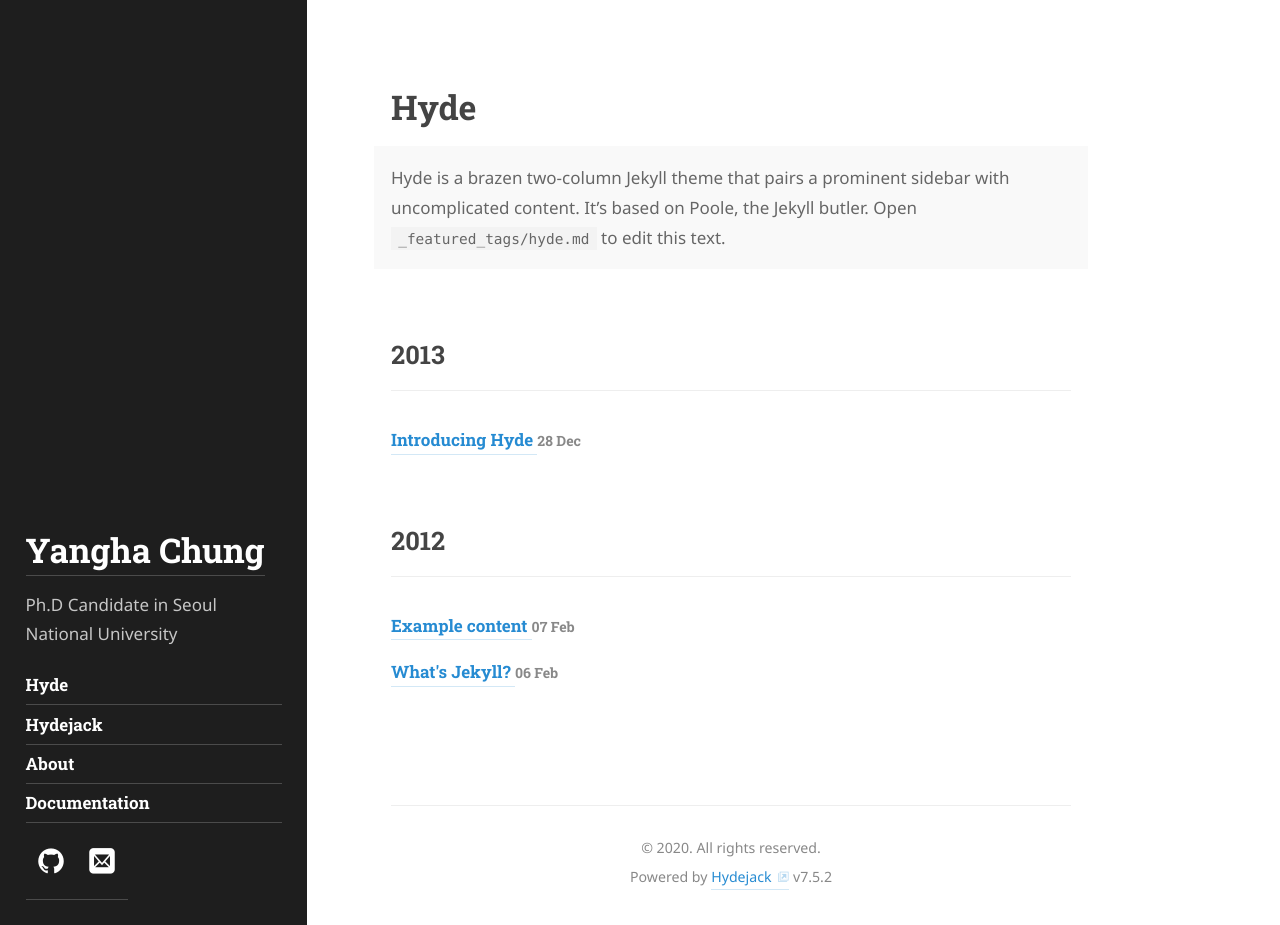
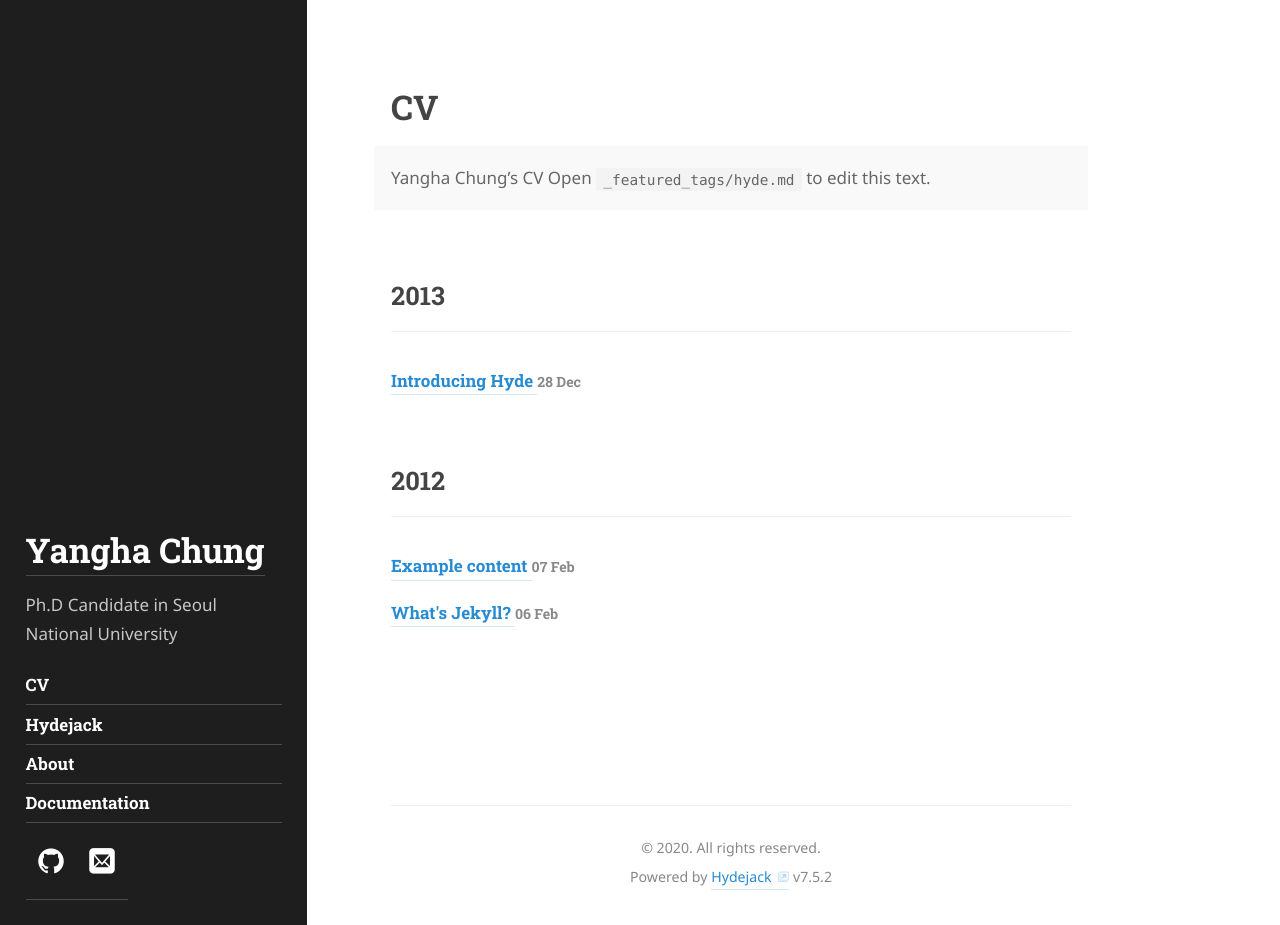
Before and after one commit to yangha08/yangha08.github.io, a Jekyll site: the page built from _featured_tags/hyde.md, in a window 1280 px wide and 925 px high. Built offline with Jekyll 4.4.1, drawn with Linux system fonts in a browser that asks for light colours; some web fonts are replaced.

Commit message:
Update hyde.md

```diff
--- a/_featured_tags/hyde.md
+++ b/_featured_tags/hyde.md
@@ -1,12 +1,11 @@
 ---
 layout: list
-title: Hyde
+title: CV
 slug: hyde
 menu: true
 order: 1
 description: >
-  Hyde is a brazen two-column Jekyll theme that pairs a prominent sidebar with uncomplicated content.
-  It’s based on Poole, the Jekyll butler.
+  Yangha Chung's CV
   Open `_featured_tags/hyde.md` to edit this text.
 accent_color: '#268bd2'
 accent_image:
```
